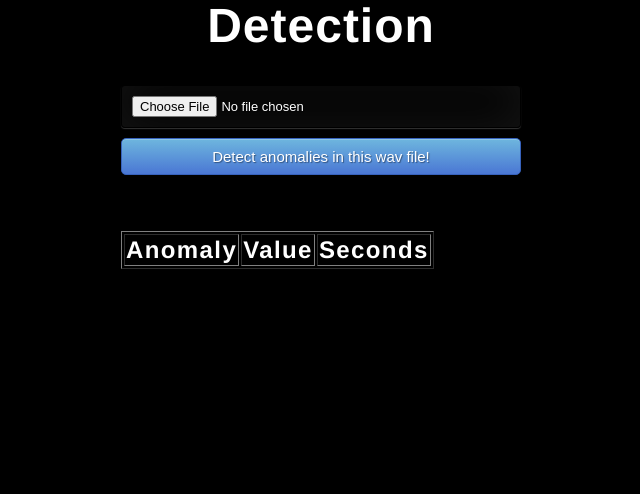
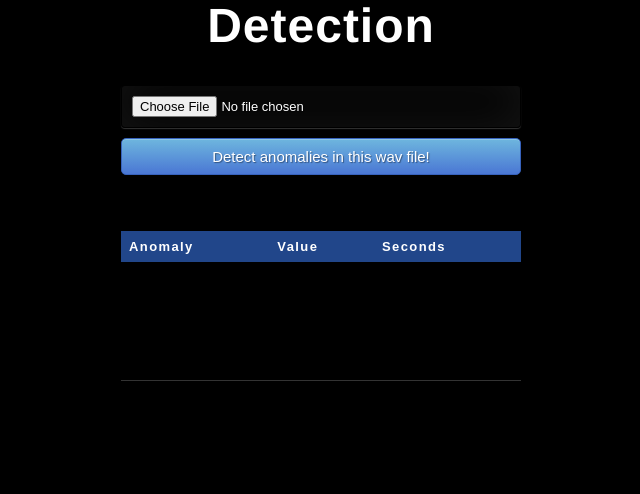
Before and after one commit to petrokvitka/amulet_anomaly_detection, a Flask app: page / in a window 1280 px wide. Shown: the part 314-808 px from the top of the page, without its empty margins (369-1009 px from the left). Run offline with Flask 2, Linux system fonts and the light colour scheme; lists and menus that the app fills with data are empty; parts of the project's set-up code (start-up, migrations or seed data) failed here and were passed over.

Commit message:
the table with anomalies is now scrollable

```diff
--- a/amulet_app.py
+++ b/amulet_app.py
@@ -210,7 +210,7 @@ def predict():
 	file = features[0]
 
 	data_out = detect_anomalies(file)['Analysis']
-	print(data_out)
+	#print(data_out)
 	return render_template('index.html', anomalies = data_out)
 	#response = json.dumps(data_out, sort_keys = False, indent = 4, separators = (':', ' '))
 	#return render_template('index.html', prediction_text = response) #'Results {}'.format(data_out)
--- a/static/css/style.css
+++ b/static/css/style.css
@@ -55,3 +55,37 @@ input {
 	transition: box-shadow .5s ease;
 }
 input:focus { box-shadow: inset 0 -5px 45px rgba(100,100,100,0.4), 0 1px 1px rgba(255,255,255,0.2); }
+
+
+table {
+  font-family: arial, sans-serif;
+	font-size: 13px;
+  border-collapse: collapse;
+  width: 100%;
+}
+
+td,
+th {
+  text-align: left;
+  padding: 8px;
+}
+
+tr:nth-child(even) {
+  background-color: #333333;
+}
+
+
+/* The scrollable part */
+
+.scrollable {
+  height: 150px;
+  overflow-y: scroll;
+  border-bottom: 1px solid #333333;
+}
+
+th {
+  position: sticky;
+  background-color: #21468a;
+  z-index: 2;
+  top: 0;
+}
--- a/templates/index.html
+++ b/templates/index.html
@@ -21,7 +21,8 @@
    <br>
    <br>
    <!-- pre>{{ prediction_text }}</pre -->
-   <table border="1">
+   <div class="scrollable">
+     <table>
       <thead>
           <tr>
               <th>Anomaly</th>
@@ -39,6 +40,7 @@
           {% endfor %}
       </tbody>
      </table>
+   </div>
 
  </div>
 
```
Lines whose indentation alone changed are shown as unchanged.
